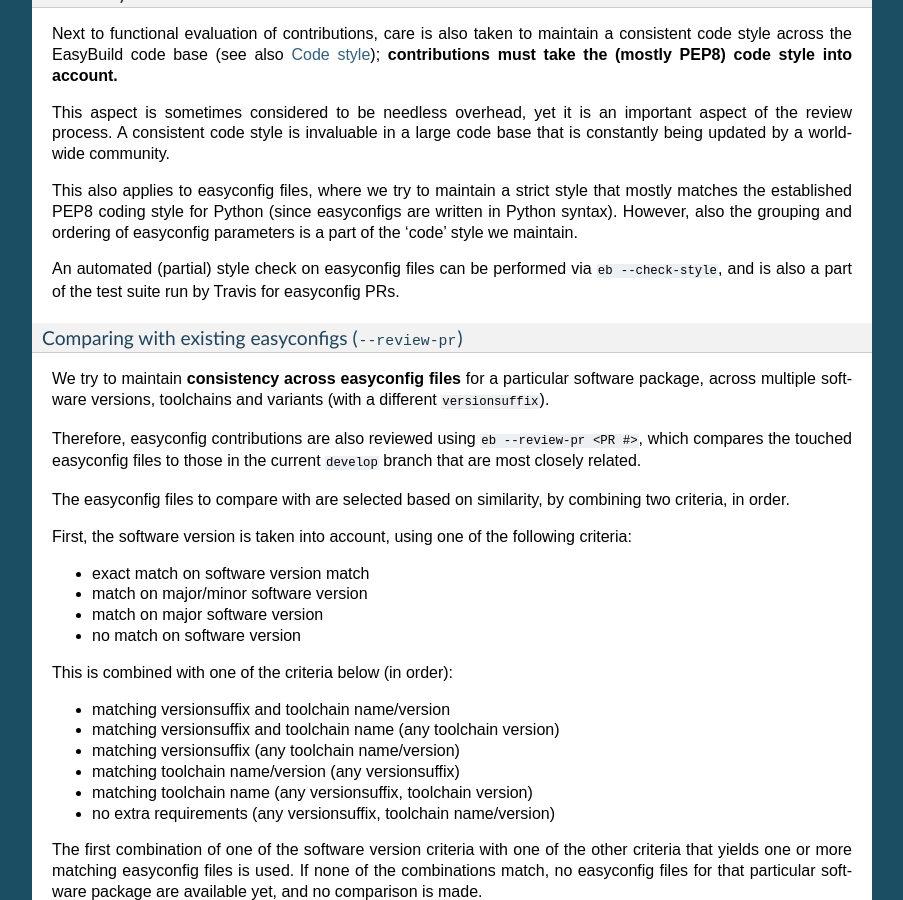
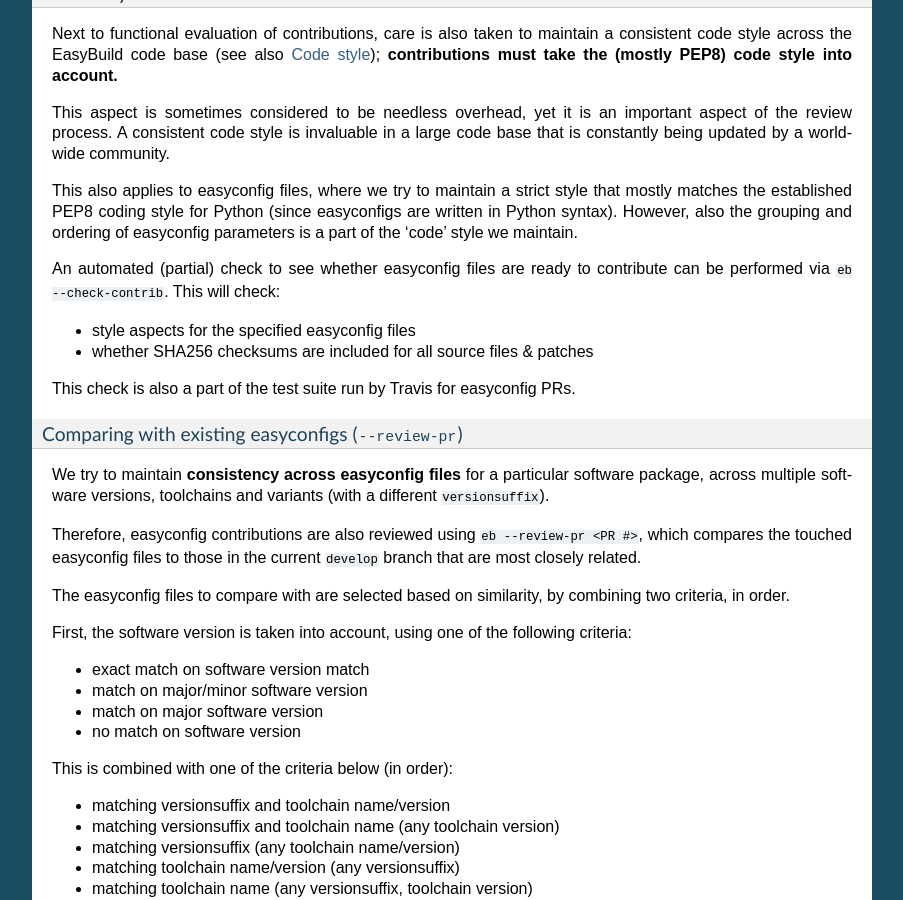
Before and after one commit to easybuilders/easybuild, a Sphinx documentation site: the page built from docs/Contributing.rst, in a window 1280 px wide and 900 px high, scrolled down 9820 px. Shown: the whole window, without its empty margins (198-1101 px from the left). Built offline with Sphinx 7.4.7, drawn with Linux system fonts in a browser that asks for light colours; pages that are not in the unit, such as notebooks, are missing from menus.

Commit message:
mention --check-contrib rather than --check-style in 'Contributing' page

```diff
--- a/docs/Contributing.rst
+++ b/docs/Contributing.rst
@@ -606,8 +606,13 @@
 easyconfigs are written in Python syntax). However, also the grouping and
 ordering of easyconfig parameters is a part of the 'code' style we maintain.
 
-An automated (partial) style check on easyconfig files can be performed via ``eb --check-style``,
-and is also a part of the test suite run by Travis for easyconfig PRs.
+An automated (partial) check to see whether easyconfig files are ready to
+contribute can be performed via ``eb --check-contrib``. This will check:
+
+* style aspects for the specified easyconfig files
+* whether SHA256 checksums are included for all source files & patches
+
+This check is also a part of the test suite run by Travis for easyconfig PRs.
 
 
 .. _contributing_review_process_review_pr:
```
Also changed, not shown: docs/Unit-tests.rst (+25 -0 lines).
